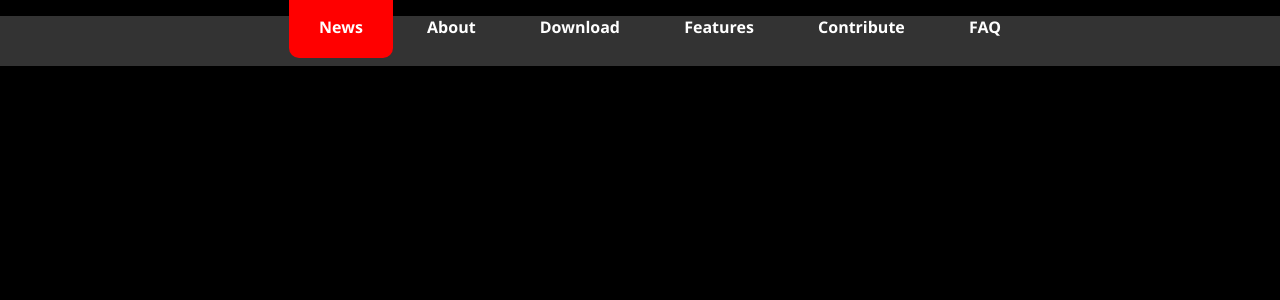
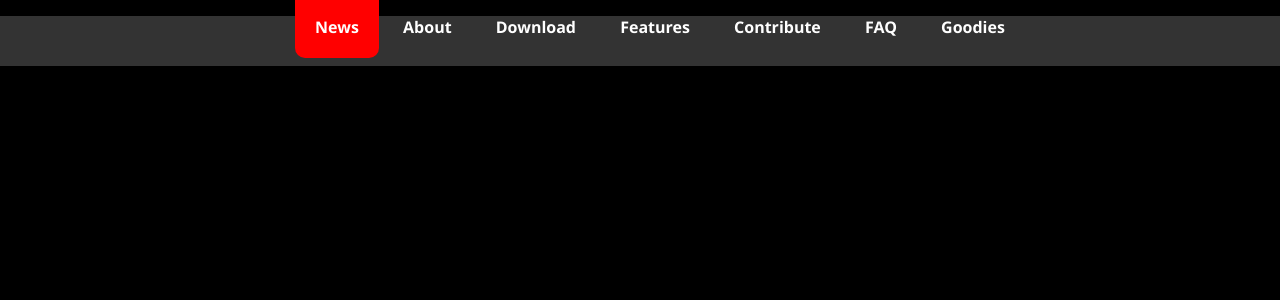
Before and after one commit to zorun/ASCIIpOrtal-web, a PHP site: page /index.php in a window 1280 px wide. Shown: the top 300 px of the page. Run offline with PHP 8.4, Linux system fonts and the light colour scheme.

Commit message:
Add a (empty) goodies page

```diff
--- a/css/asciiportal.css
+++ b/css/asciiportal.css
@@ -26,7 +26,7 @@ body {
   border-bottom-left-radius: 10px 10px;
   border-bottom-right-radius: 10px 10px;
   margin: 0px 0px;
-  padding: 20px 30px;
+  padding: 20px 20px;
   color: white;
   text-decoration: none;
   font-weight: bold;
--- a/index.php
+++ b/index.php
@@ -3,7 +3,7 @@
 require("smarty/libs/Smarty.class.php");
 require_once("smarty/libs/plugins/modifier.markdown.php");
 
-$pages = array("news", "news_all", "about", "download", "features", "contribute", "faq", "making_maps");
+$pages = array("news", "news_all", "about", "download", "features", "contribute", "faq", "goodies", "making_maps");
 
 // page name => displayed name in the menu
 $menuitems = array("news" => "News",
@@ -11,7 +11,8 @@ $menuitems = array("news" => "News",
                    "download" => "Download",
                    "features" => "Features",
                    "contribute" => "Contribute",
-                   "faq" => "FAQ");
+                   "faq" => "FAQ",
+                   "goodies" => "Goodies");
 
 $page = $pages[0];
 
```
Also changed, not shown: templates/goodies.tpl (added).
